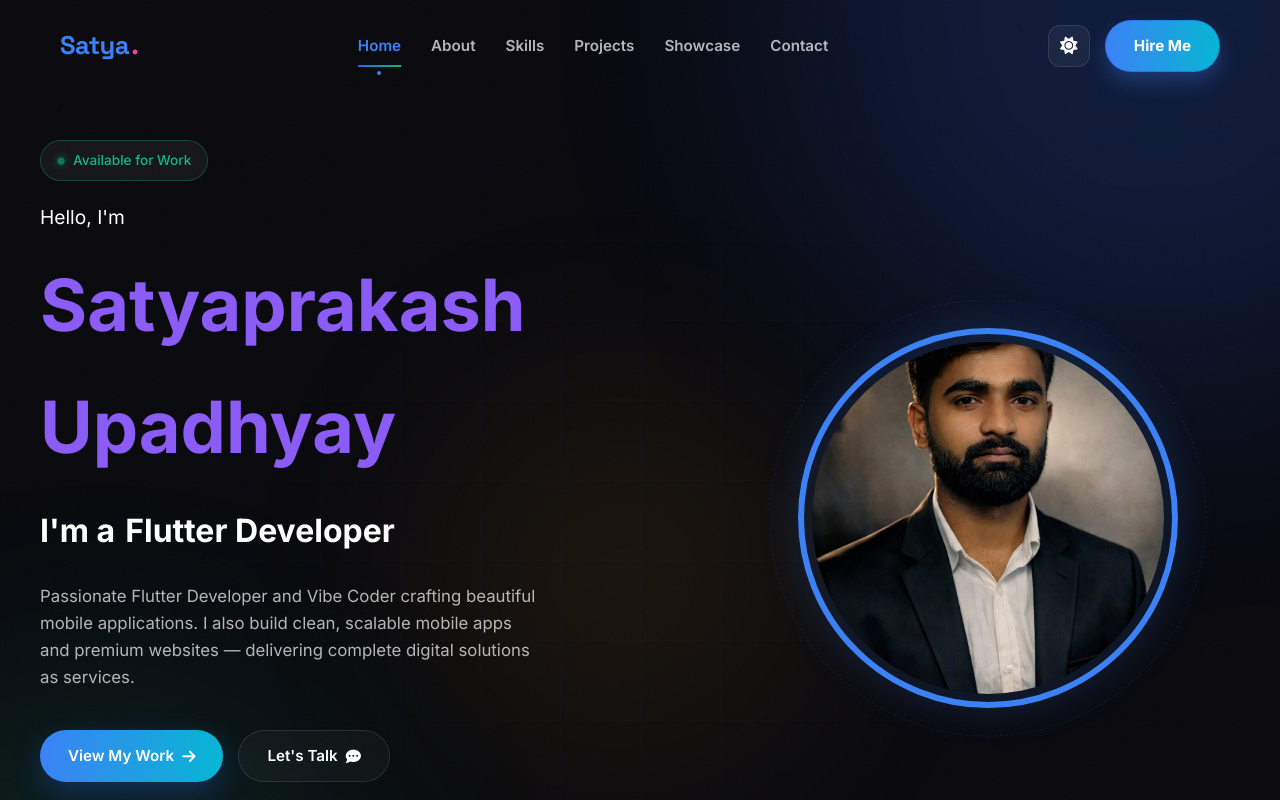
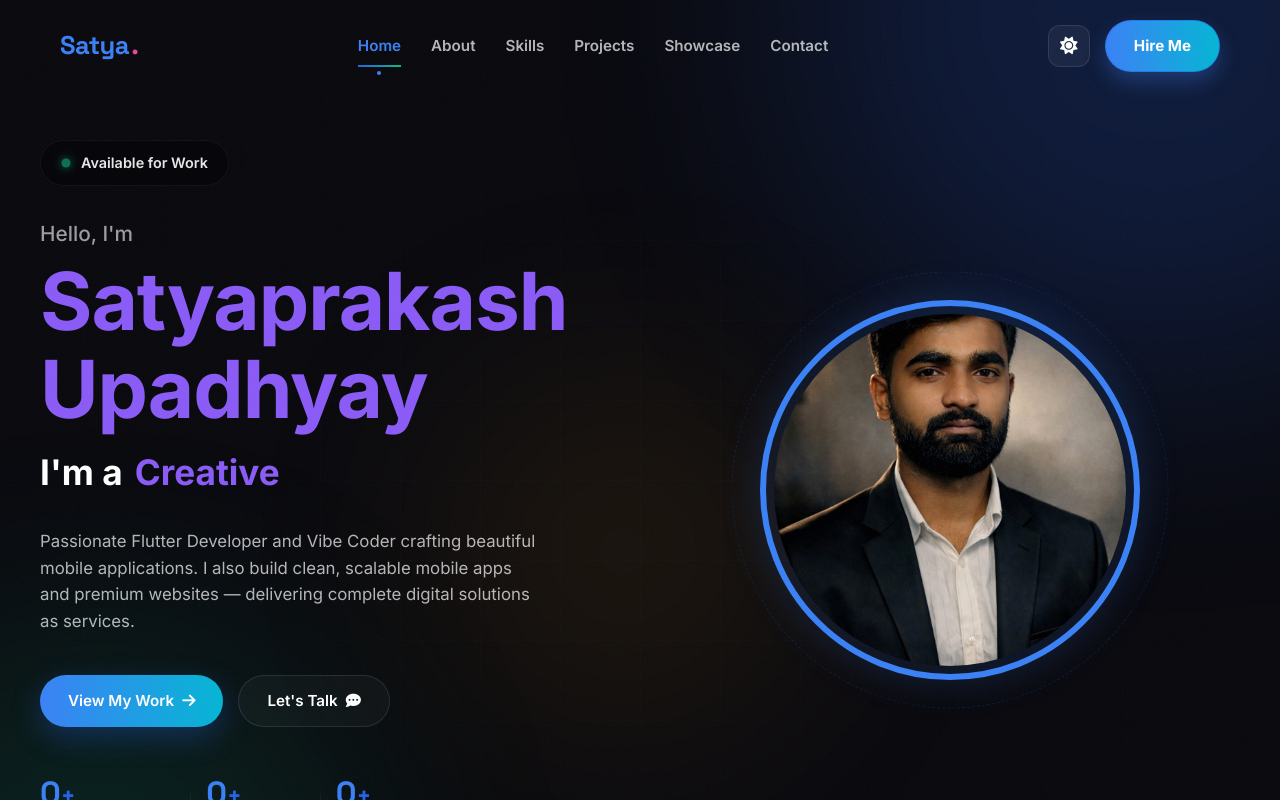
Before and after one commit to Satya93-ux/My_portfolio-main, a React (Vite) app: page / in a window 1280 px wide. Shown: the top 800 px of the page. Built offline with nearby package versions, Linux system fonts and the light colour scheme.

Commit message:
refactor: update hero section styling and redefine professional roles list

```diff
--- a/src/components/Hero.jsx
+++ b/src/components/Hero.jsx
@@ -9,10 +9,10 @@ const Hero = () => {
     if (!roleText) return;
 
     const roles = [
-      'Vibe ',
       'Flutter Developer ',
-      'Mobile Specialist ',
-      'Clean Coder '
+      'Creative Coder ',
+      'Prompt Engineer ',
+      'Vibe Coder '
     ];
 
     let roleIndex = 0;
@@ -63,31 +63,34 @@ const Hero = () => {
           <div className="hero-left">
             <div className="hero-badge" style={{
               maxWidth: 'fit-content',
-              padding: '8px 16px',
+              padding: '10px 20px',
               borderRadius: '50px',
-              background: 'rgba(255, 255, 255, 0.05)',
+              background: 'rgba(0, 0, 0, 0.3)',
+              border: '1px solid rgba(255, 255, 255, 0.05)',
               display: 'flex',
               alignItems: 'center',
-              gap: '8px',
-              marginBottom: '20px'
+              gap: '10px',
+              marginBottom: '30px'
             }}>
-              <span className="badge-dot" style={{ width: '8px', height: '8px', background: '#10b981', borderRadius: '50%' }}></span>
-              <span style={{ fontWeight: 500, fontSize: '0.85rem' }}>Available for Work</span>
+              <span className="badge-dot" style={{ width: '10px', height: '10px', background: '#10b981', borderRadius: '50%', boxShadow: '0 0 10px #10b981' }}></span>
+              <span style={{ fontWeight: 600, fontSize: '0.9rem', color: 'rgba(255, 255, 255, 0.9)' }}>Available for Work</span>
             </div>
 
-            <p className="hero-hello" style={{ fontSize: '1.2rem', marginBottom: '10px' }}>Hello, I'm</p>
+            <p className="hero-hello" style={{ fontSize: '1.3rem', fontWeight: '500', marginBottom: '5px', color: 'rgba(255, 255, 255, 0.6)' }}>Hello, I'm</p>
             <h1 className="hero-name" style={{
-              fontSize: 'clamp(2.5rem, 6vw, 4.5rem)',
-              fontWeight: '800',
-              marginBottom: '15px',
-              color: '#8b5cf6'
+              fontSize: 'clamp(3rem, 7vw, 5rem)',
+              fontWeight: '900',
+              lineHeight: '1.1',
+              marginBottom: '10px',
+              color: '#8b5cf6',
+              letterSpacing: '-1px'
             }}>
               Satyaprakash Upadhyay
             </h1>
 
-            <h2 className="hero-typing" style={{ fontSize: '2rem', fontWeight: '700', marginBottom: '25px', display: 'flex', alignItems: 'center' }}>
-              I'm a <span className="highlight" ref={roleTextRef} style={{ marginLeft: '10px', color: '#fff' }}>Vibe </span>
-              <span className="role-cursor" style={{ color: '#8b5cf6' }}>|</span>
+            <h2 className="hero-typing" style={{ fontSize: '2.2rem', fontWeight: '800', marginBottom: '25px', display: 'flex', alignItems: 'center', color: '#fff' }}>
+              I'm a <span className="highlight" ref={roleTextRef} style={{ marginLeft: '12px', color: '#8b5cf6' }}></span>
+              <span className="role-cursor" style={{ color: '#8b5cf6', marginLeft: '5px' }}>|</span>
             </h2>
 
             <p className="hero-description" style={{
--- a/src/index.css
+++ b/src/index.css
@@ -909,8 +909,8 @@ input, textarea {
 /* Hero Content */
 .hero-content {
     display: grid;
-    grid-template-columns: 1.1fr 0.9fr;
-    gap: 80px;
+    grid-template-columns: 1fr 1fr;
+    gap: 40px;
     align-items: center;
 }
 
```
